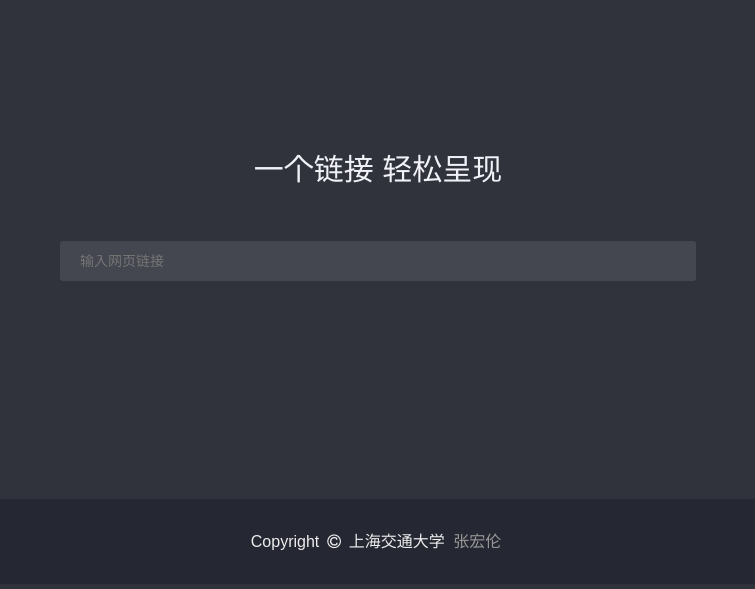
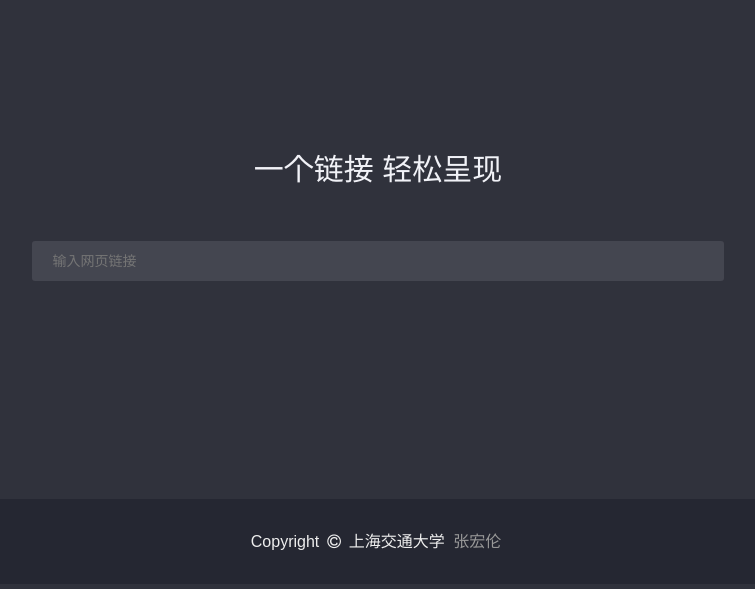
Before and after one commit to OMNILab/text-cloud, a Flask app: page / in a window 1280 px wide. Shown: the part 90-679 px from the top of the page, without its empty margins (262-1017 px from the left). Run offline with Flask 2, Linux system fonts and the light colour scheme; some libraries are stand-ins or nearby versions.

Commit message:
modify style

```diff
--- a/templates/index.html
+++ b/templates/index.html
@@ -68,7 +68,7 @@ button:hover {
 }
 </style>
 {% endblock %} {% block body %}
-<div style="padding:50px;text-align:center;height:400px;">
+<div style="padding:50px 0;text-align:center;height:400px;">
     <div id="part1">
         <p style="font-size:30px;color:#f1f2f7;margin-top:50px;margin-bottom:50px;text-align:center;">一个链接 轻松呈现</p>
         <input type="text" placeholder="输入网页链接">
--- a/templates/layout.html
+++ b/templates/layout.html
@@ -140,7 +140,7 @@
         <!-- <div id="nav">
         </div> -->
     </div>
-    <div style="padding:50px 60px;">
+    <div style="padding:50px 5%;">
         <div id="main">
             {% block body %} {% endblock %}
         </div>
```
